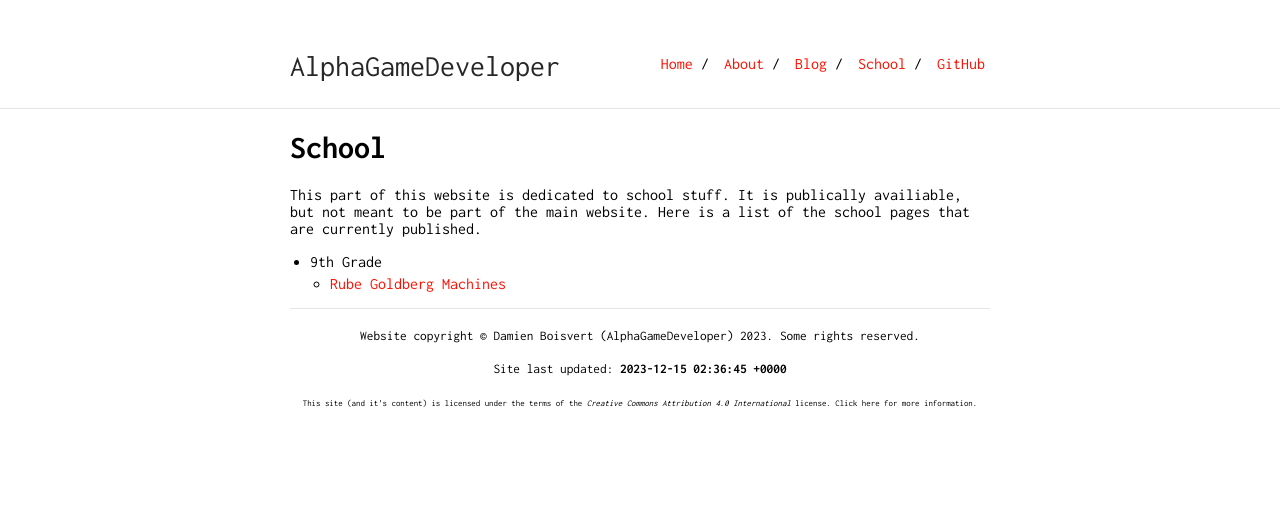
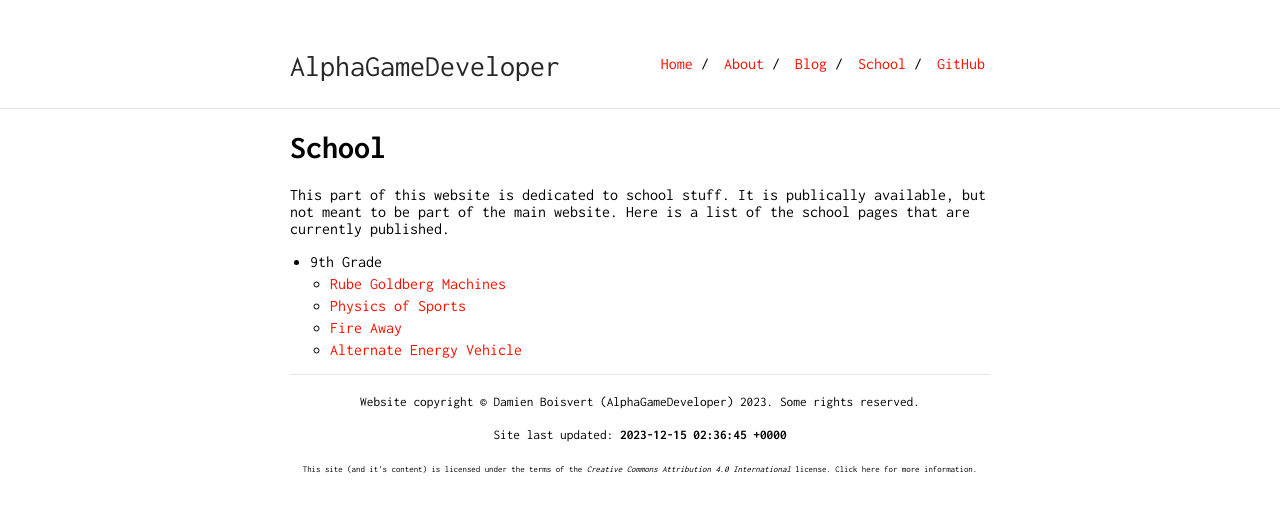
Before and after one commit to AlphaGameDeveloper/AlphaGame.dev, a Jekyll site: the page built from school.md, in a window 1280 px wide. Shown: the top 512 px of the page. Built offline with Jekyll 4.4.1, drawn with Linux system fonts in a browser that asks for light colours.

Commit message:
[SCHOOL] Update the school page index.
NOTE: Boomerang.

```diff
--- a/school.md
+++ b/school.md
@@ -4,6 +4,9 @@ title: School
 permalink: /school
 ---
 # School
-This part of this website is dedicated to school stuff.  It is publically availiable, but not meant to be part of the main website.  Here is a list of the school pages that are currently published.
+This part of this website is dedicated to school stuff.  It is publically available, but not meant to be part of the main website.  Here is a list of the school pages that are currently published.
 - 9th Grade
     - [Rube Goldberg Machines](/school/9/rubegoldberg)
+    - [Physics of Sports](/school/9/physicsofsports)
+    - [Fire Away](/school/9/fireaway)
+    - [Alternate Energy Vehicle](/school/9/physicsofsports)
```
